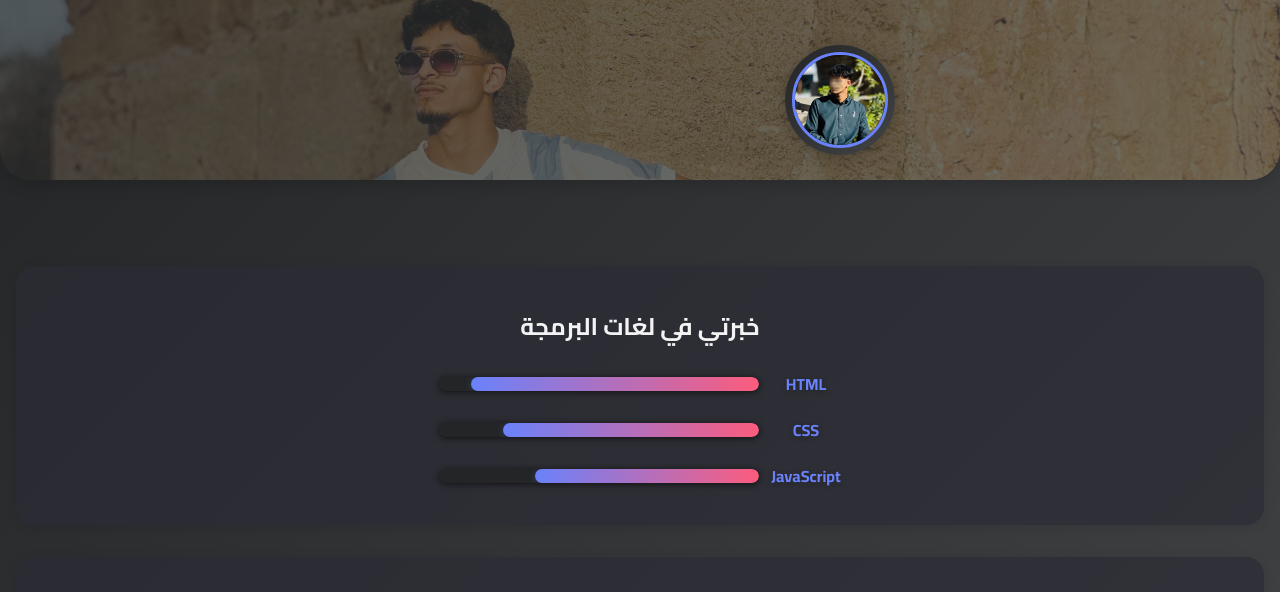
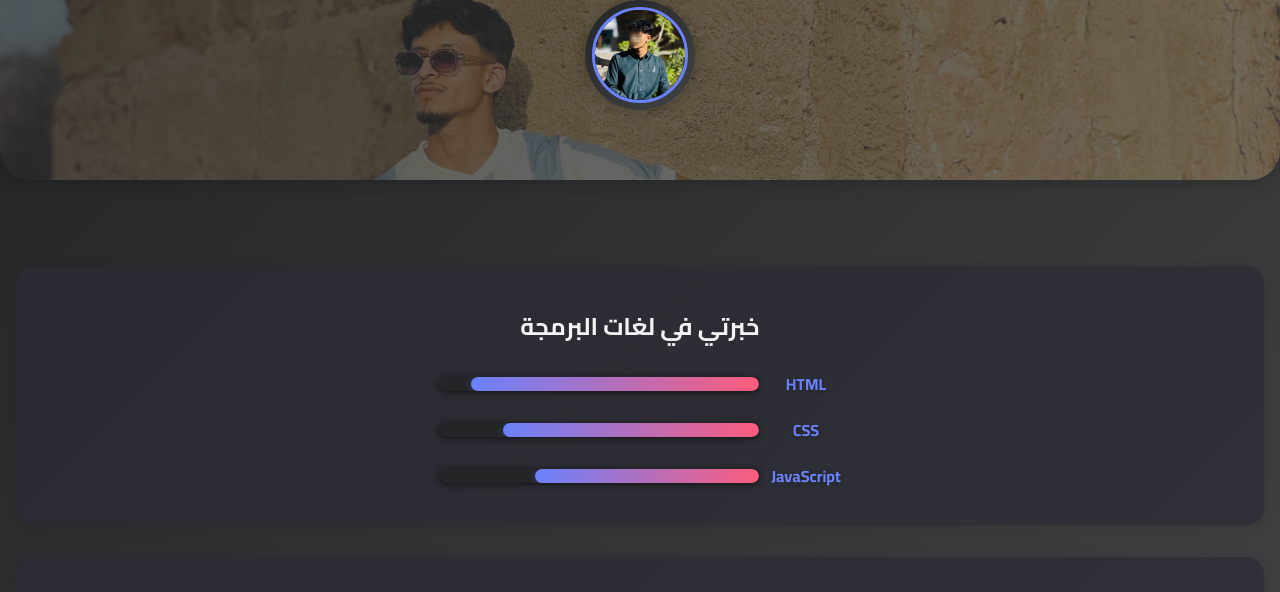
Before and after one commit to khozima-7/Khuzima7, a plain HTML site: page index.html in a window 1280 px wide. Shown: the top 592 px of the page. Drawn offline with Linux system fonts and the light colour scheme.

Commit message:
Add files via upload

```diff
--- a/style.css
+++ b/style.css
@@ -31,7 +31,7 @@ body {
 .profile-pic-container {
     position: relative;
     z-index: 2;
-    margin-bottom: 25px; /* رفع الصورة للأعلى أكثر */
+    margin-bottom: 70px; /* رفع الصورة للأعلى أكثر */
     background: linear-gradient(135deg, #232526 0%, #414345 100%);
     border-radius: 50%;
     box-shadow: 0 2px 16px rgba(0,0,0,0.25);
@@ -39,7 +39,7 @@ body {
     display: flex;
     align-items: center;
     justify-content: center;
-    left: 200px; /* إزاحة الصورة لليمين */
+    left: 0px; /* إزاحة الصورة لليمين */
 }
 .profile-pic {
     width: 90px;
```
